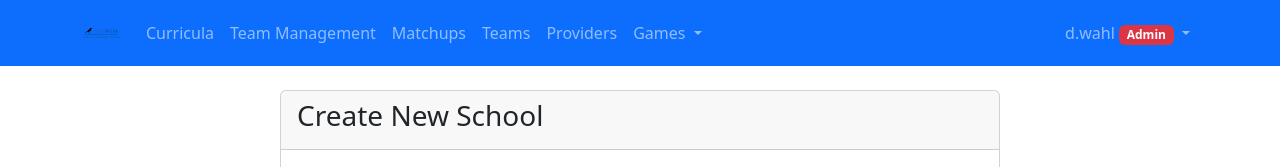
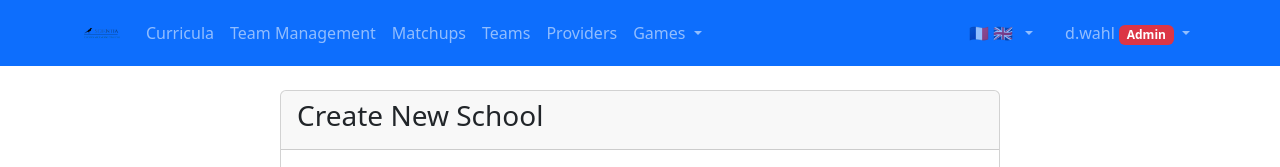
Before and after one commit to physicswahl/Aiducator, a Django app: page /aigames/schools/create/ in a window 1280 px wide. Shown: the top 167 px of the page. Run offline with Django 4.2, Linux system fonts and the light colour scheme; a user stored in the database is signed in; data comes from the database, SQL or seed files in the repository; some libraries are stand-ins or nearby versions.

Commit message:
Added language bar

```diff
--- a/syllabus_reader/syllabus/templates/syllabus/base.html
+++ b/syllabus_reader/syllabus/templates/syllabus/base.html
@@ -150,6 +150,22 @@
 
                 <ul class="navbar-nav">
                     {% if user.is_authenticated %}
+                        <!-- Language Selector -->
+                        <li class="nav-item dropdown me-3">
+                            <a class="nav-link dropdown-toggle d-flex align-items-center" href="#" id="languageDropdown" role="button" data-bs-toggle="dropdown" aria-expanded="false">
+                                <span class="me-1">🇫🇷</span>
+                                <span class="me-1">🇬🇧</span>
+                                <i class="bi bi-globe2 ms-1"></i>
+                            </a>
+                            <ul class="dropdown-menu dropdown-menu-end" aria-labelledby="languageDropdown">
+                                <li><a class="dropdown-item" href="#" onclick="return false;">
+                                    <span class="me-2">🇫🇷</span>Français
+                                </a></li>
+                                <li><a class="dropdown-item" href="#" onclick="return false;">
+                                    <span class="me-2">🇬🇧</span>English
+                                </a></li>
+                            </ul>
+                        </li>
                         <li class="nav-item dropdown">
                             <a class="nav-link dropdown-toggle" href="#" id="navbarDropdown" role="button" data-bs-toggle="dropdown">
                                 {{ user.username }}
```
